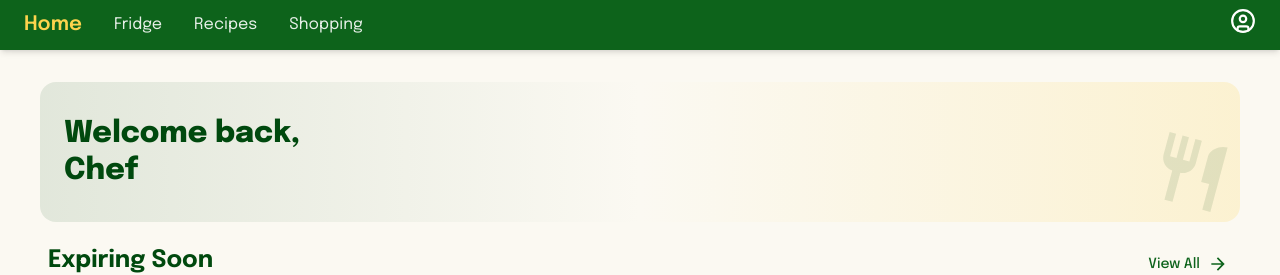
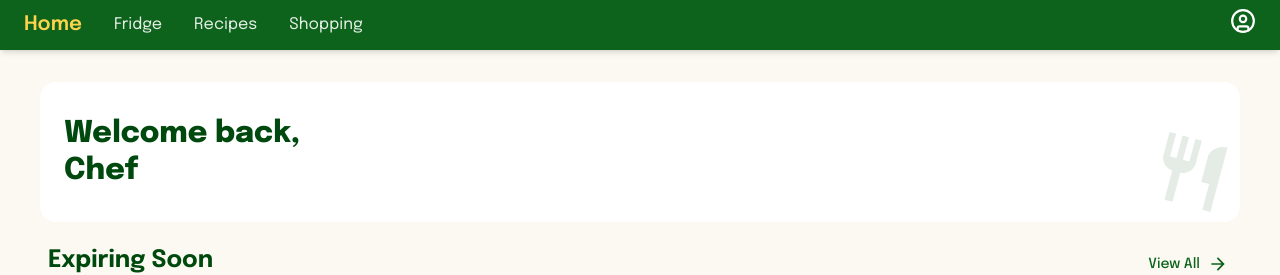
Before and after one commit to Code-the-Dream-School/l-group-practicum-team3, a React (Vite) app in the folder frontend/: page / in a window 1280 px wide. Shown: the top 275 px of the page. Built offline with nearby package versions, Linux system fonts and the light colour scheme; no server answers; sample sign-in values are in the browser's storage; a web font is replaced by a local one.

Commit message:
background color updated

```diff
--- a/frontend/src/components/home/Greeting.jsx
+++ b/frontend/src/components/home/Greeting.jsx
@@ -8,10 +8,10 @@ export default function Greeting({ name }) {
       elevation={0}
       sx={{
         background:
-          "linear-gradient(90deg, rgba(0, 73, 14, 0.1) 0%, #FBF9F2 50%, rgba(253, 211, 77, 0.2) 100%)",
+          "linear-gradient(90deg, rgba(0, 73, 14, 0.1) 0%, background.default 50%, rgba(253, 211, 77, 0.2) 100%)",
         padding: 3,
         borderRadius: 4,
-        mt: { xs: '50px', md: 0},
+        mt: { xs: "50px", md: 0 },
         position: "relative",
         overflow: "hidden",
         minHeight: "140px",
@@ -24,7 +24,6 @@ export default function Greeting({ name }) {
         sx={{ fontWeight: 800, fontSize: 30, color: "primary.dark" }}
       >
         Welcome back, <br /> {name}
-
       </Typography>
       <RestaurantIcon
         sx={{
```
